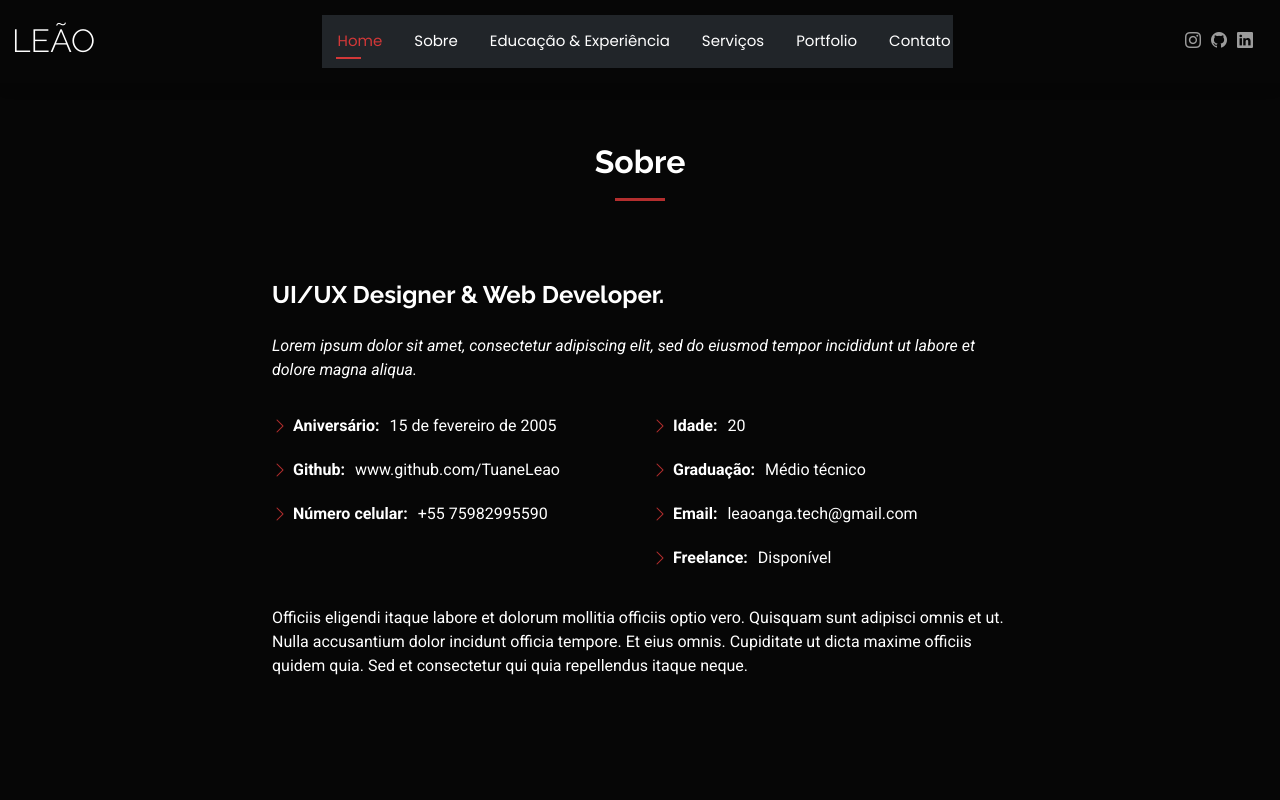
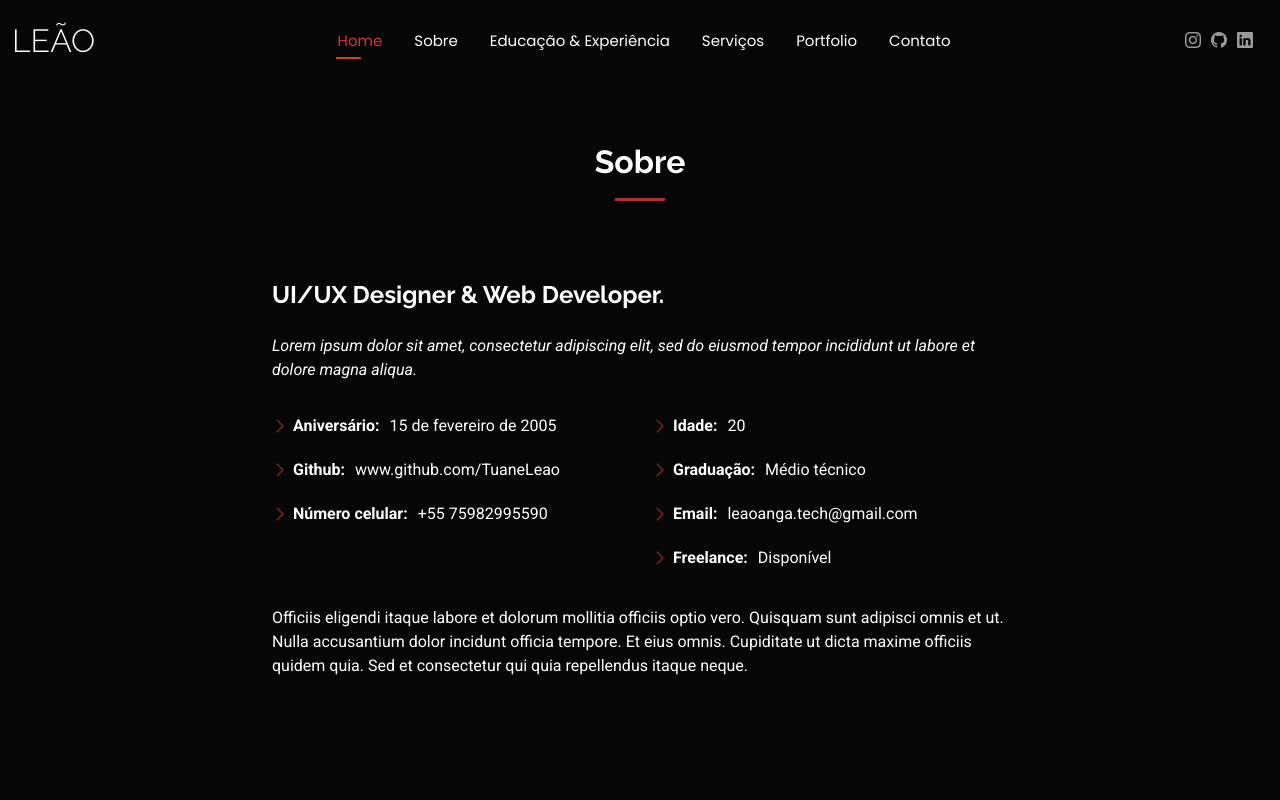
Before and after one commit to TuaneLeao/Curriculum-Leao, a plain HTML site: page about.html in a window 1280 px wide. Shown: the top 800 px of the page. Drawn offline with Linux system fonts and the light colour scheme.

Commit message:
navbar changed

```diff
--- a/about.html
+++ b/about.html
@@ -48,7 +48,7 @@
       </a>
 
       <nav id="navmenu" class="navmenu">
-        <ul class="bg-dark">
+        <ul class="">
           <li><a href="index.html" class="active">Home</a></li>
           <li><a href="about.html">Sobre</a></li>
           <li><a href="resume.html">Educação & Experiência</a></li>
```
Also changed, not shown: contact.html (+1 -1 lines), index.html (+1 -1 lines), portfolio.html (+1 -1 lines), resume.html (+2 -2 lines), services.html (+1 -1 lines).
